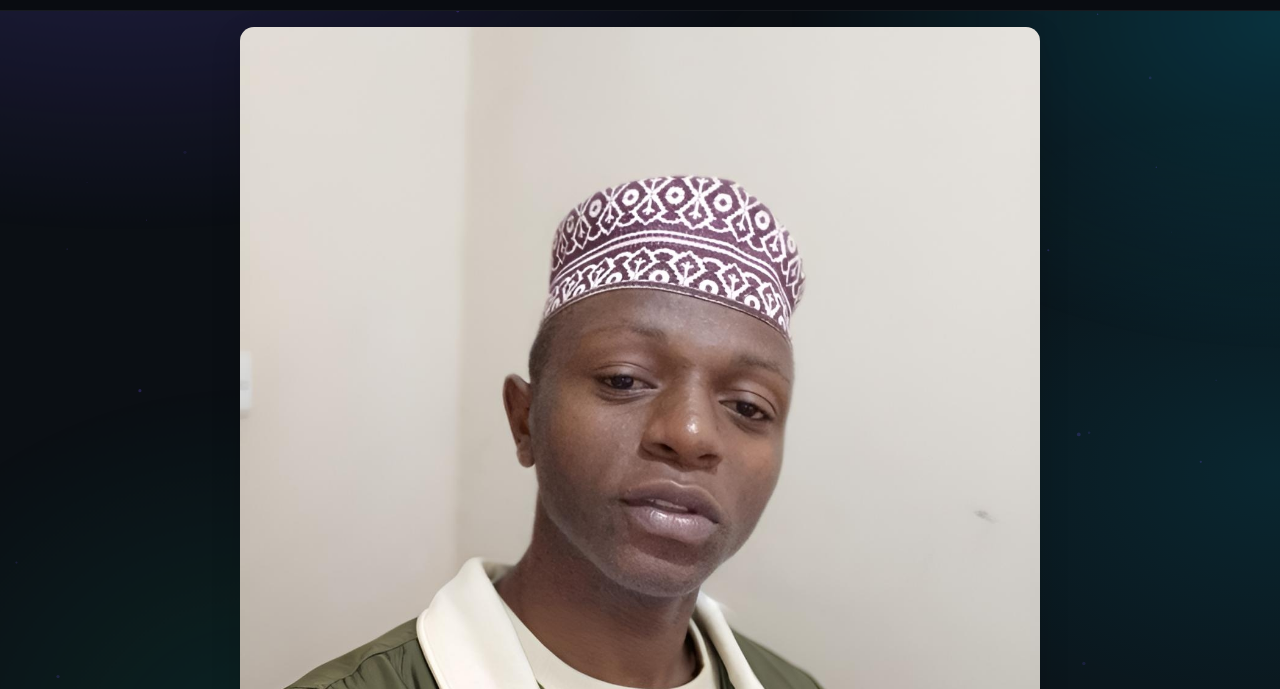
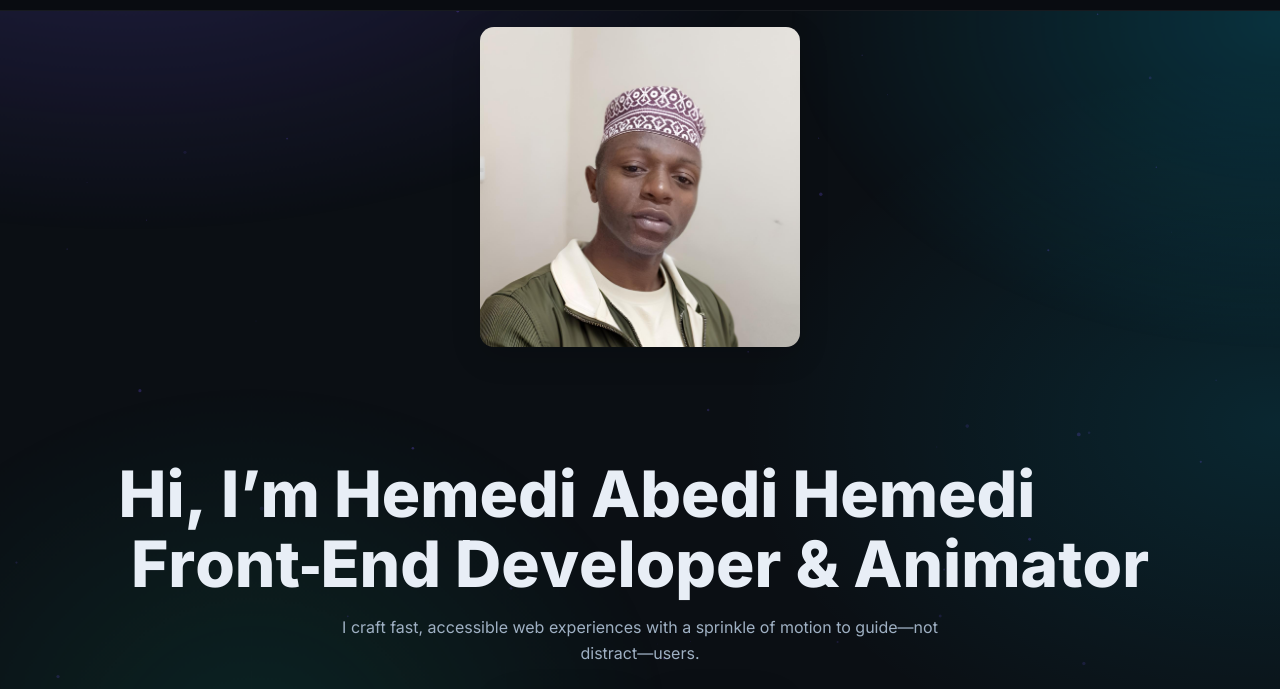
Before and after one commit to Hemedi18/portfolio, a plain HTML site: page index.html in a window 1280 px wide. Shown: the part 56-745 px from the top of the page. Drawn offline with Linux system fonts and the light colour scheme.

Commit message:
Update style.css

```diff
--- a/style.css
+++ b/style.css
@@ -19,8 +19,8 @@ html { scroll-behavior: smooth; }
 img{
   display:flex; max-inline-size:100%; height:auto;
   border-radius: 14px; object-fit: cover;
-  width: 50em;
-  height: 50em;
+  width: 20em;
+  height: 20em;
   margin-left: auto;
   margin-right: auto;
   margin-bottom: -40em;
```
